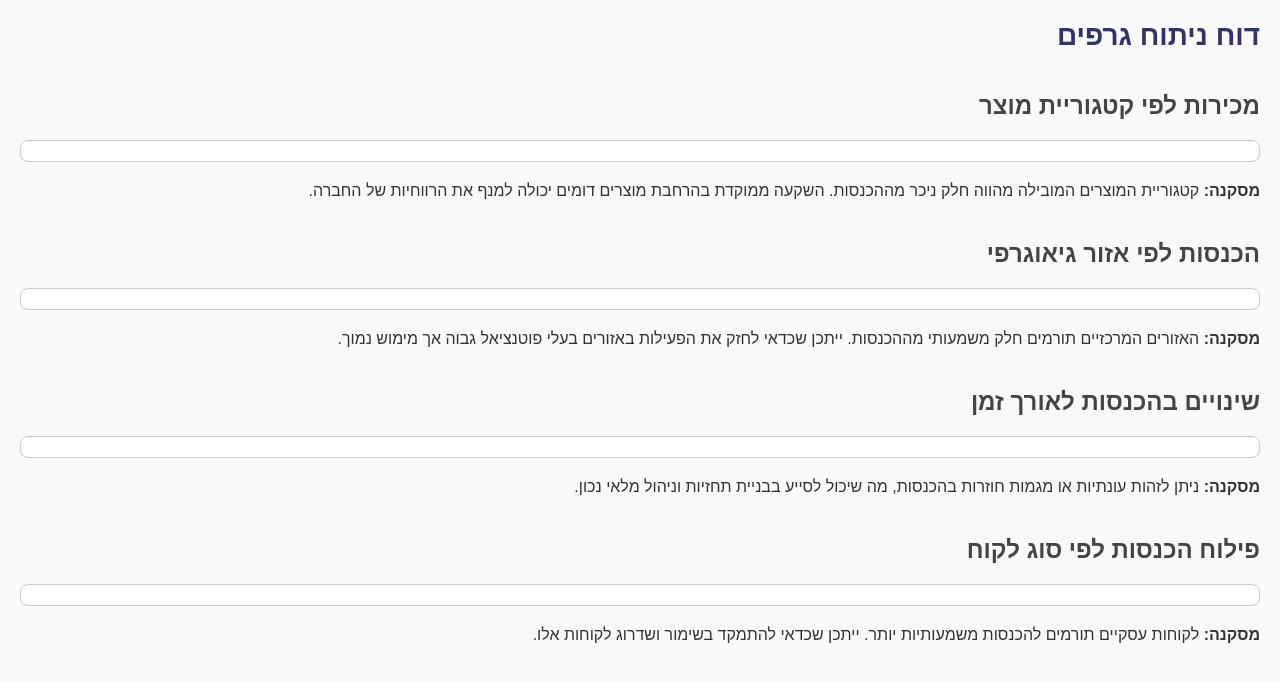
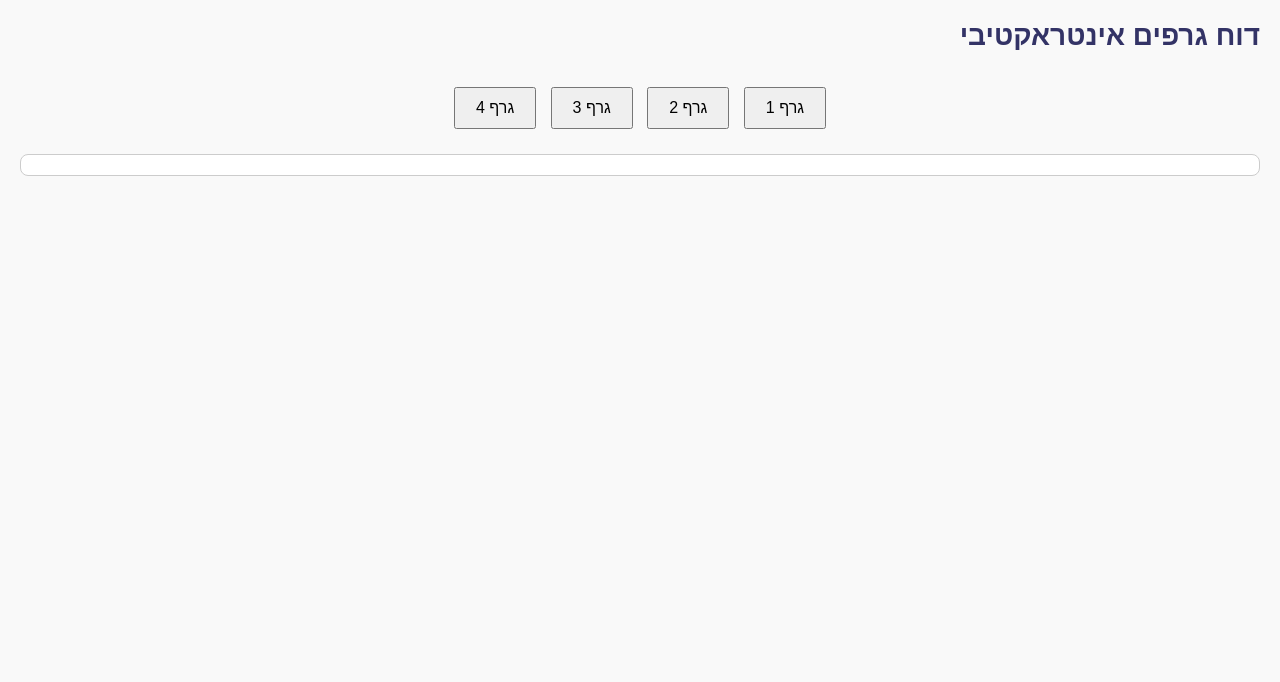
Before and after one commit to yuvalshaul030724/-, a plain HTML site: page index.html in a window 1280 px wide. Drawn offline with Linux system fonts and the light colour scheme.

Commit message:
Update index.html

```diff
--- a/index.html
+++ b/index.html
@@ -2,14 +2,39 @@
 <html lang="he">
 <head>
     <meta charset="UTF-8">
-    <title>ניתוח דאשבורדים</title>
+    <title>דוח גרפים אינטראקטיבי</title>
     <link rel="stylesheet" href="style.css">
+    <style>
+        .button-container {
+            margin-bottom: 20px;
+            text-align: center;
+        }
+        .graph-button {
+            margin: 5px;
+            padding: 10px 20px;
+            font-size: 16px;
+            cursor: pointer;
+        }
+        .graph-section {
+            display: none;
+        }
+        .graph-section.active {
+            display: block;
+        }
+    </style>
 </head>
 <body>
-    <h1>דוח ניתוח גרפים</h1>
+    <h1>דוח גרפים אינטראקטיבי</h1>
 
+    <div class="button-container">
+        <button class="graph-button" onclick="showGraph('graph1')">גרף 1</button>
+        <button class="graph-button" onclick="showGraph('graph2')">גרף 2</button>
+        <button class="graph-button" onclick="showGraph('graph3')">גרף 3</button>
+        <button class="graph-button" onclick="showGraph('graph4')">גרף 4</button>
+    </div>
+
+    <div id="graph1" class="graph-section active">
         <!-- גרף 1 -->
-    <h2>מכירות לפי קטגוריית מוצר</h2>
         <div class='tableauPlaceholder' id='viz1745860902726' style='position: relative'>
             <noscript><a href='#'><img alt='Dashboard 1' src='https://public.tableau.com/static/images/Bo/Book1_17439621917680/Dashboard1/1_rss.png' style='border: none' /></a></noscript>
             <object class='tableauViz' style='display:none;'>
@@ -29,12 +54,12 @@
                 <param name='filter' value='publish=yes' />
             </object>
         </div>
-    <p><strong>מסקנה:</strong> קטגוריית המוצרים המובילה מהווה חלק ניכר מההכנסות. השקעה ממוקדת בהרחבת מוצרים דומים יכולה למנף את הרווחיות של החברה.</p>
+    </div>
 
+    <div id="graph2" class="graph-section">
         <!-- גרף 2 -->
-    <h2>הכנסות לפי אזור גיאוגרפי</h2>
         <div class='tableauPlaceholder' id='viz1745860971336' style='position: relative'>
-        <noscript><a href='#'><img alt='Dashboard 1' src='https://public.tableau.com/static/images/Bo/Book1_17439621917680/Dashboard1/1_rss.png' style='border: none' /></a></noscript>
+            <noscript><a href='#'><img alt='Dashboard 2' src='https://public.tableau.com/static/images/Bo/Book1_17439621917680/Dashboard1/1_rss.png' style='border: none' /></a></noscript>
             <object class='tableauViz' style='display:none;'>
                 <param name='host_url' value='https%3A%2F%2Fpublic.tableau.com%2F' />
                 <param name='embed_code_version' value='3' />
@@ -52,12 +77,12 @@
                 <param name='filter' value='publish=yes' />
             </object>
         </div>
-    <p><strong>מסקנה:</strong> האזורים המרכזיים תורמים חלק משמעותי מההכנסות. ייתכן שכדאי לחזק את הפעילות באזורים בעלי פוטנציאל גבוה אך מימוש נמוך.</p>
+    </div>
 
+    <div id="graph3" class="graph-section">
         <!-- גרף 3 -->
-    <h2>שינויים בהכנסות לאורך זמן</h2>
         <div class='tableauPlaceholder' id='viz1745861020382' style='position: relative'>
-        <noscript><a href='#'><img alt='Dashboard 1' src='https://public.tableau.com/static/images/Bo/Book1_17439621917680/Dashboard1/1_rss.png' style='border: none' /></a></noscript>
+            <noscript><a href='#'><img alt='Dashboard 3' src='https://public.tableau.com/static/images/Bo/Book1_17439621917680/Dashboard1/1_rss.png' style='border: none' /></a></noscript>
             <object class='tableauViz' style='display:none;'>
                 <param name='host_url' value='https%3A%2F%2Fpublic.tableau.com%2F' />
                 <param name='embed_code_version' value='3' />
@@ -75,12 +100,12 @@
                 <param name='filter' value='publish=yes' />
             </object>
         </div>
-    <p><strong>מסקנה:</strong> ניתן לזהות עונתיות או מגמות חוזרות בהכנסות, מה שיכול לסייע בבניית תחזיות וניהול מלאי נכון.</p>
+    </div>
 
+    <div id="graph4" class="graph-section">
         <!-- גרף 4 -->
-    <h2>פילוח הכנסות לפי סוג לקוח</h2>
         <div class='tableauPlaceholder' id='viz1745861064044' style='position: relative'>
-        <noscript><a href='#'><img alt='Dashboard 1' src='https://public.tableau.com/static/images/Bo/Book1_17439621917680/Dashboard1/1_rss.png' style='border: none' /></a></noscript>
+            <noscript><a href='#'><img alt='Dashboard 4' src='https://public.tableau.com/static/images/Bo/Book1_17439621917680/Dashboard1/1_rss.png' style='border: none' /></a></noscript>
             <object class='tableauViz' style='display:none;'>
                 <param name='host_url' value='https%3A%2F%2Fpublic.tableau.com%2F' />
                 <param name='embed_code_version' value='3' />
@@ -98,7 +123,20 @@
                 <param name='filter' value='publish=yes' />
             </object>
         </div>
-    <p><strong>מסקנה:</strong> לקוחות עסקיים תורמים להכנסות משמעותיות יותר. ייתכן שכדאי להתמקד בשימור ושדרוג לקוחות אלו.</p>
+    </div>
+
+    <script type='text/javascript' src='https://public.tableau.com/javascripts/api/viz_v1.js'></script>
+    <script>
+        function showGraph(id) {
+            const sections = document.querySelectorAll('.graph-section');
+            sections.forEach(section => {
+                section.classList.remove('active');
+            });
+            document.getElementById(id).classList.add('active');
+        }
+    </script>
+</body>
+</html>
 
     <script type='text/javascript' src='https://public.tableau.com/javascripts/api/viz_v1.js'></script>
 </body>
```
Lines whose indentation alone changed are shown as unchanged.
